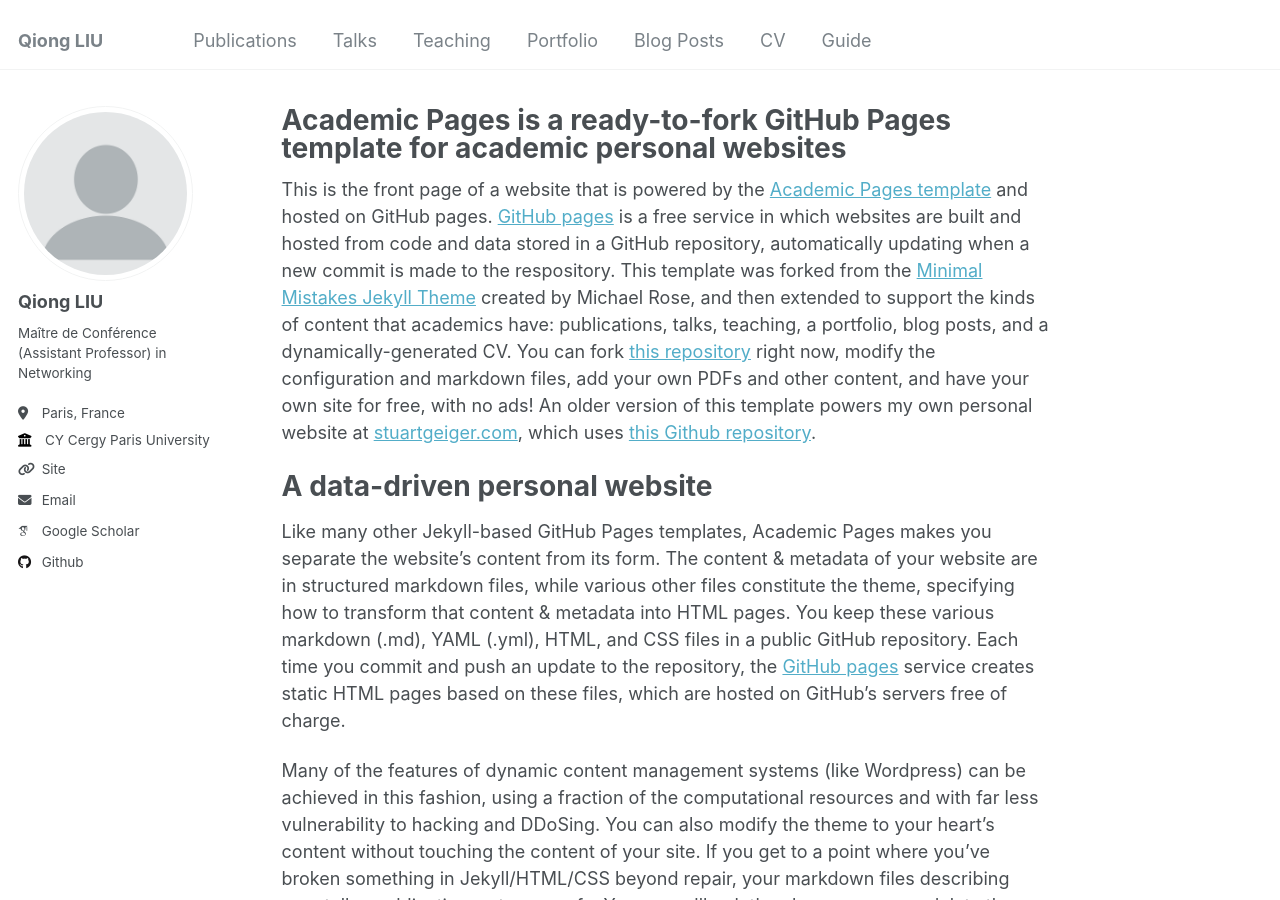
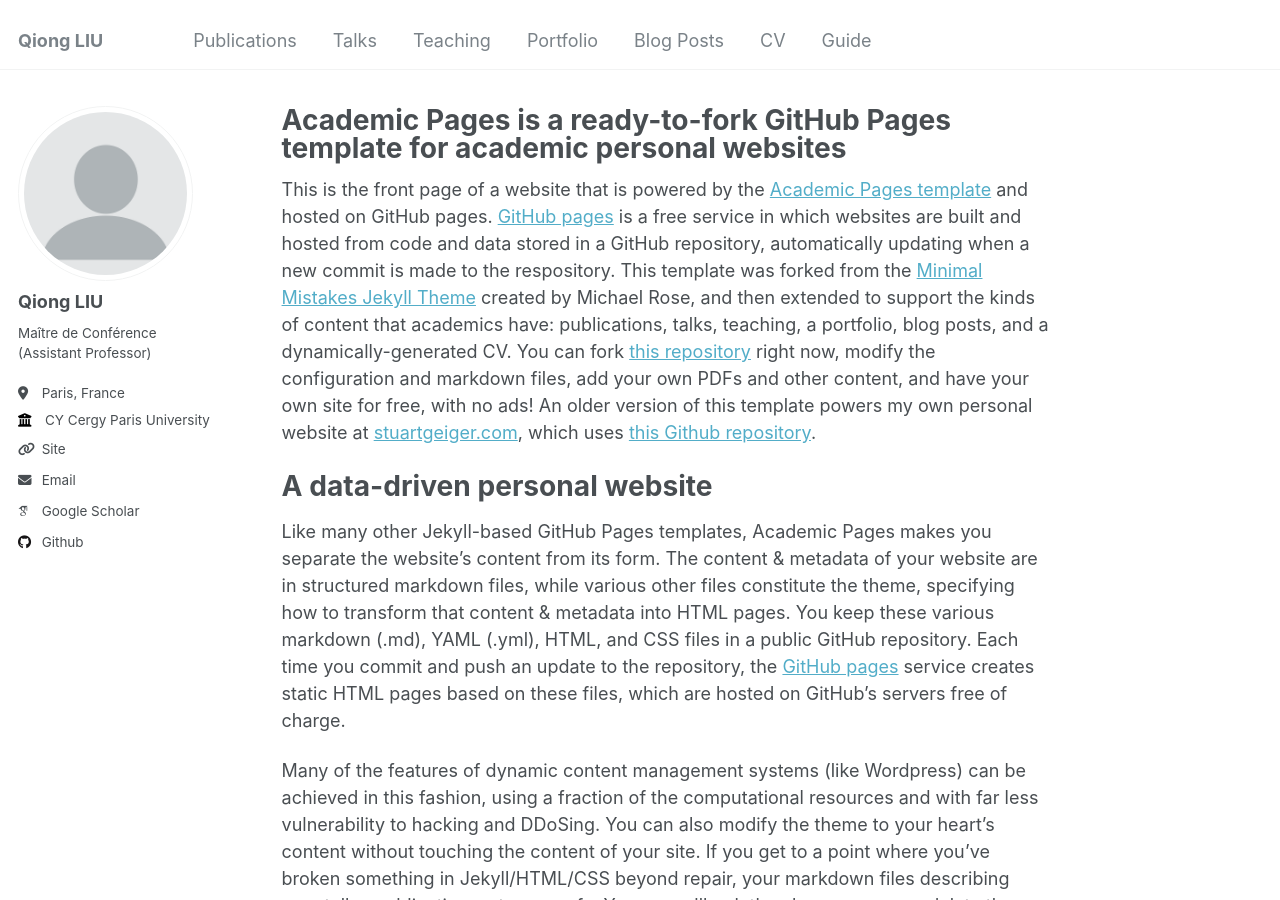
Before and after one commit to evesiphus/evesiphus.github.io, a Jekyll site: the page built from _pages/about.md, in a window 1280 px wide and 900 px high. Built offline with Jekyll 4.4.1, drawn with Linux system fonts in a browser that asks for light colours; some web fonts are replaced.

Commit message:
Update _config.yml

```diff
--- a/_config.yml
+++ b/_config.yml
@@ -23,8 +23,7 @@
   # Biographic information
   avatar           : "profile.png"
   name             : "Qiong LIU"
-# pronouns         : "Dr"
-  bio              : "Maître de Conférence (Assistant Professor) in Networking"
+  bio              : "Maître de Conférence (Assistant Professor)"
   location         : "Paris, France"
   employer         : "CY Cergy Paris University"
   uri              : "https://www.etis-lab.fr/ici/"
```
